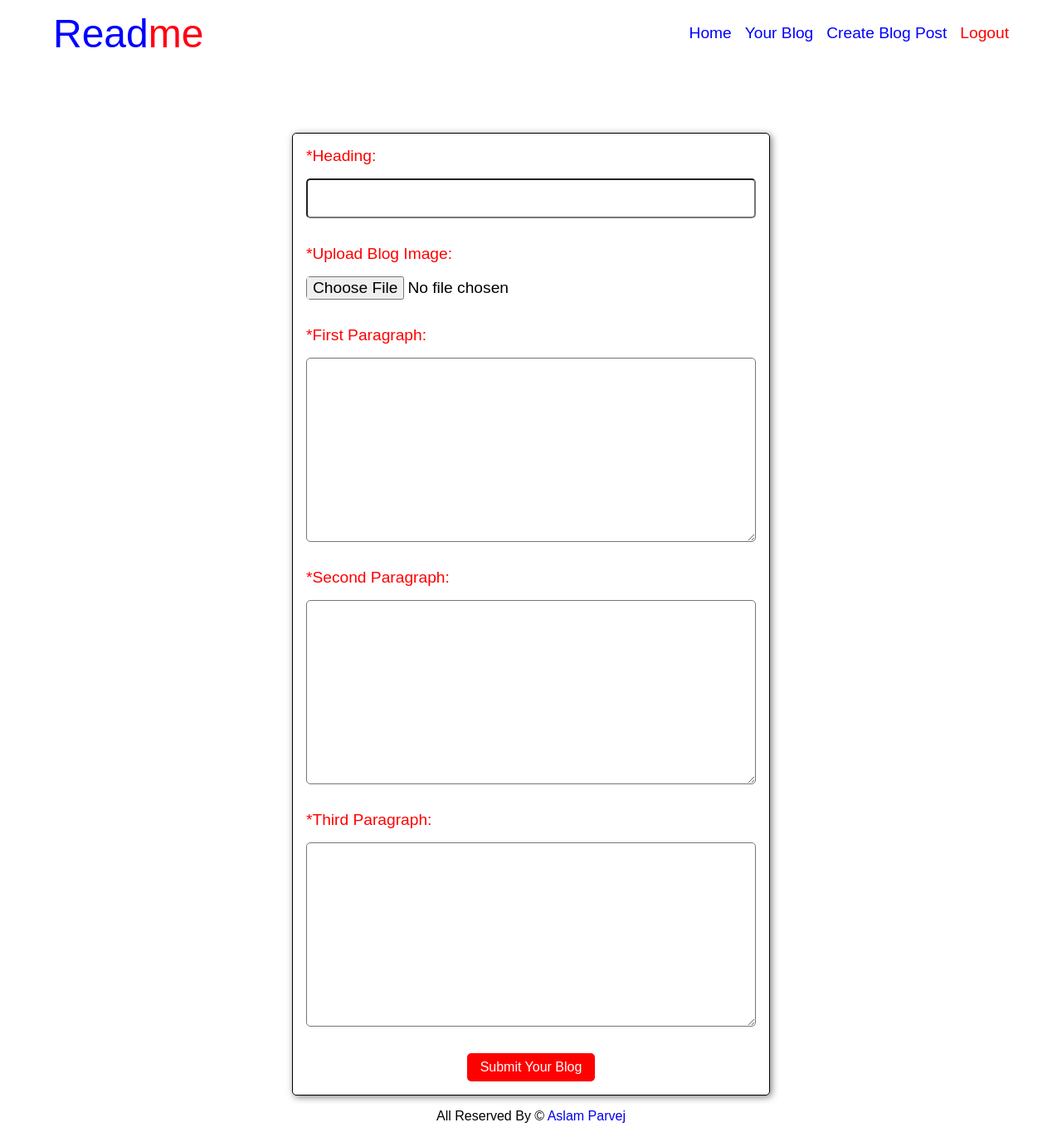
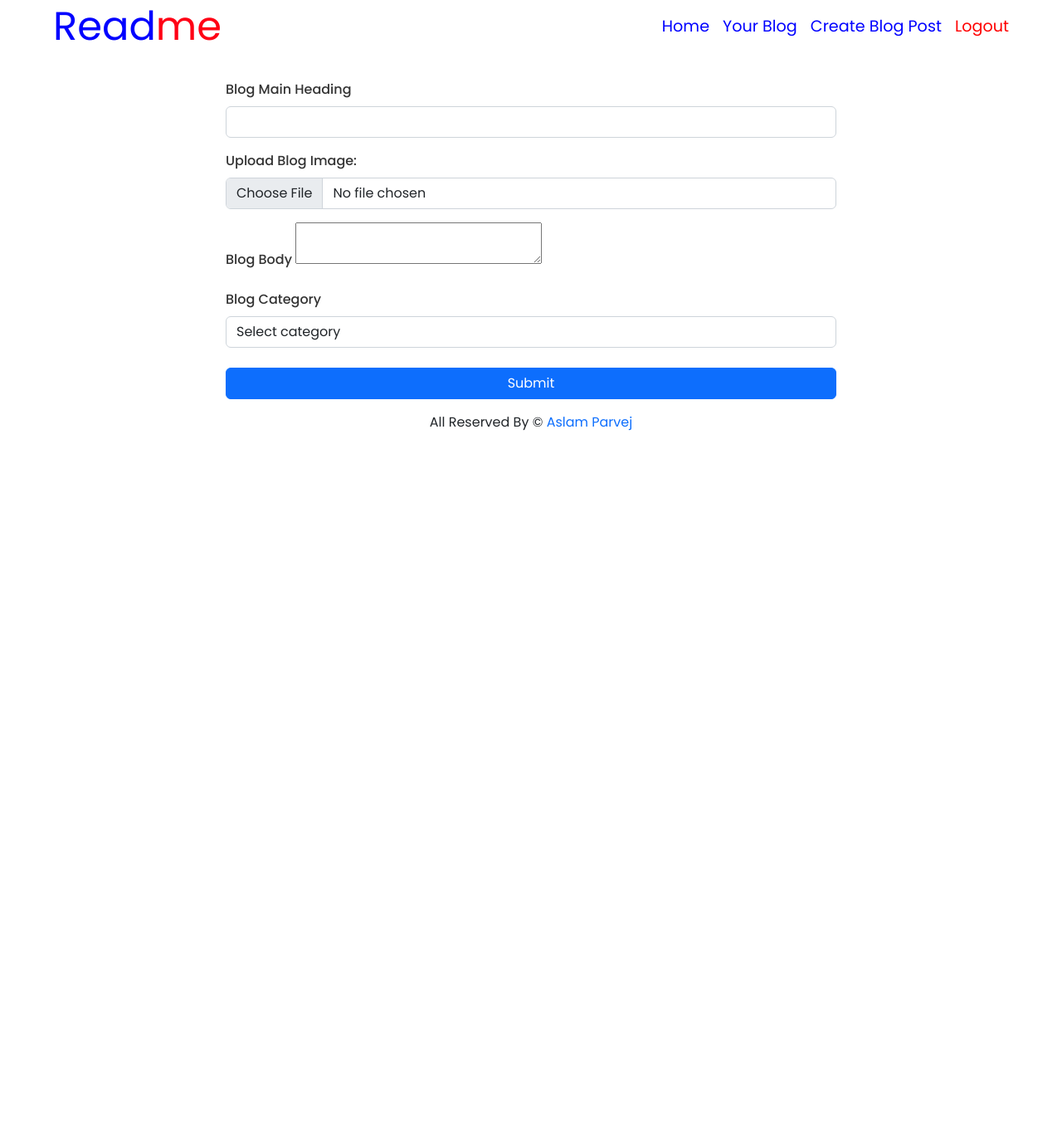
Before and after one commit to aslamparvej/Readme, a PHP site: page /readme/contributer/create_blog.php in a window 1280 px wide. Shown: the whole page at 83% size. After the commit the page ends 519 px from the top, so only its background shows below. Run offline with PHP 8.4, Linux system fonts and the light colour scheme; the visitor is signed in with stand-in values (Sample User, id 1); tables that the repository leaves empty or names only in its code hold one stand-in row (values such as "Sample post"); some libraries are stand-ins or nearby versions.

Commit message:
modified form and blog table

```diff
--- a/contributer/create_blog.php
+++ b/contributer/create_blog.php
@@ -1,11 +1,66 @@
-<?php include "./head.php" ?>
+<?php
+include "./head.php";
+include "./config.php";
+?>
 
 <link rel="stylesheet" href="../css/admin_style.css">
 
 <?php include "./header.php" ?>
 
-    <div class="form-container">
-        <form >
+<?php
+if (isset($_POST['submit'])) {
+
+    if (isset($_FILES['image'])) {
+        $errors = array();
+
+        $file_name = $_FILES['image']['name'];
+        $file_size = $_FILES['image']['size'];
+        $file_tmp = $_FILES['image']['tmp_name'];
+        $file_type = $_FILES['image']['type'];
+        $file_ext = strtolower(end(explode('.', $file_name)));
+        $extensions = array('jpeg', 'jpg', 'png');
+
+       // Checking file extensions
+        if (in_array($file_ext, $extensions) === false) {
+            $errors[] = "This  extension file not allowed, Please choose a JPG or PNG file";
+        }
+
+        // if file is greater than 2MB
+        if ($file_size > 2097152) {
+            $errors[] = "File size must be 2MB or lower";
+        }
+
+        // Upload file if there is no error
+        if (empty($errors) == true) {
+            move_uploaded_file($file_tmp, "upload/" . $file_name);
+        } else {
+            print_r($errors);
+            die();
+        }
+    }
+
+
+    $heading = mysqli_real_escape_string($conn, $_POST['main-heading']);
+    $paragraph_1 = mysqli_real_escape_string($conn, $_POST['editor']);
+    // $paragraph_1 = mysqli_real_escape_string($conn, $_POST['first-para']);
+    // $paragraph_2 = mysqli_real_escape_string($conn, $_POST['second-para']);
+    // $paragraph_3 = mysqli_real_escape_string($conn, $_POST['second-para']);
+    $contributer_id = $_SESSION['contributer_id'];
+    $category_id = mysqli_real_escape_string($conn, $_POST['category']);
+
+    $sql = "INSERT INTO blog_post (blog_title,blog_para1,blog_image,blog_category_id,blog_contributer_id)
+    VALUES ('{$heading}','{$paragraph_1}','{$file_name}',{$category_id},{$contributer_id})";
+    $result = mysqli_query($conn, $sql);
+    if ($result) {
+        header("Location: {$hostname}/contributer/home.php");
+    } else {
+        echo "<div>Query Failed!</div>";
+    }
+}
+?>
+
+<!-- <div class="form-container">
+    <form action="<?php $_SERVER['PHP_SELF']; ?>" method="POST" enctype="multipart/form-data">
         <div class="input-container">
             <label for="heading">*Heading:</label>
             <input type="text" id="heading" name="heading" required>
@@ -26,10 +81,78 @@
             <label for="third-para">*Third Paragraph:</label>
             <textarea name="third-para" id="third-para" cols="30" rows="10" required></textarea>
         </div>
+        <div class="input-container">
+            <label for="category">*Category:</label>
+            <select name="category" id="category">
+                <option disabled selected>Select category</option>
+                <?php
+                $sql = "SELECT * FROM category";
+                $result = mysqli_query($conn, $sql);
+
+                if (mysqli_num_rows($result) > 0) {
+                    while ($row = mysqli_fetch_assoc($result)) {
+                        echo "<option value='{$row['category_id']}'>{$row['category_name']}</option>";
+                    }
+                }
+                ?>
+            </select>
+        </div>
         <div class="btn-container">
             <button type="submit" name="submit">Submit Your Blog</button>
         </div>
     </form>
+</div> -->
+
+<div class="container">
+    <div class="row justify-content-center">
+        <div class="col-8">
+            <form action="<?php $_SERVER['PHP_SELF']; ?>" method="POST" enctype="multipart/form-data">
+                <div class="form-group mt-3">
+                    <label for="main-heading" class="form-label write-blog-label">Blog Main Heading</label>
+                    <input type="text" class="form-control" name="main-heading" id="main-heading">
+                </div>
+                <div class="form-group mt-3">
+                    <label for="image" class="form-label write-blog-label">Upload Blog Image:</label>
+                    <input type="file" class="form-control" id="image" name="image" required>
+                </div>
+                <div class="form-group mt-3">
+                    <label for="editor" class="form-label write-blog-label">Blog Body</label>
+                    <textarea id="editor" name="editor"></textarea>
+                </div>
+                <div class="form-group mt-3">
+                    <label for="category" class="form-label write-blog-label">Blog Category</label>
+                    <select name="category" class="form-control" id="category">
+                        <option disabled selected>Select category</option>
+                        <?php
+                        $sql = "SELECT * FROM category";
+                        $result = mysqli_query($conn, $sql);
+
+                        if (mysqli_num_rows($result) > 0) {
+                            while ($row = mysqli_fetch_assoc($result)) {
+                                echo "<option value='{$row['category_id']}'>{$row['category_name']}</option>";
+                            }
+                        }
+                        ?>
+                    </select>
+                </div>
+                <div class="write-blog-btn-container btn-group mt-4">
+                    <button type="submit" name="submit" class="btn btn-primary write-blog-btn">Submit</button>
+                </div>
+            </form>
+        </div>
+    </div>
 </div>
 
+<script src="https://cdn.tiny.cloud/1/no-api-key/tinymce/6/tinymce.min.js" referrerpolicy="origin"></script>
+<script src="~/Scripts/tinymce/plugins/code/plugin.min.js"></script>
+<script>
+    tinymce.init({
+        selector: 'textarea#editor',
+        skin: 'bootstrap',
+        plugins: 'lists, link, image, media, codesample',
+        toolbar: 'h1 h2 h3 h4 bold italic strikethrough blockquote bullist numlist backcolor | link image media codesample | removeformat help',
+        menubar: false,
+    });
+</script>
+
 <?php include "../footer.php" ?>
--- a/contributer/head.php
+++ b/contributer/head.php
@@ -9,6 +9,17 @@
     <link rel="preconnect" href="https://fonts.gstatic.com" crossorigin>
     <link href="https://fonts.googleapis.com/css2?family=Anton&family=Montserrat:wght@400;700&family=Public+Sans:wght@400;700&display=swap" rel="stylesheet">
     <link rel="stylesheet" href="https://cdnjs.cloudflare.com/ajax/libs/font-awesome/4.7.0/css/font-awesome.min.css">
+    <link rel="preconnect" href="https://fonts.googleapis.com">
+    <link rel="preconnect" href="https://fonts.gstatic.com" crossorigin>
+    <link href="https://fonts.googleapis.com/css2?family=Poppins:wght@400;500;600;700&display=swap" rel="stylesheet">
     <title>Readme Contributer</title>
+    <link rel="stylesheet" href="https://cdn.jsdelivr.net/npm/bootstrap@5.2.3/dist/css/bootstrap.min.css" integrity="sha384-rbsA2VBKQhggwzxH7pPCaAqO46MgnOM80zW1RWuH61DGLwZJEdK2Kadq2F9CUG65" crossorigin="anonymous">
     <link rel="stylesheet" href="../css/styles.css" type="text/css" />
     <link rel="stylesheet" href="../css/contributor_style.css" type="text/css" />
+    <script src="https://cdn.tiny.cloud/1/no-api-key/tinymce/6/tinymce.min.js" referrerpolicy="origin"></script>
+
+        <script>
+          tinymce.init({
+            selector: 'textarea#editor',
+          });
+        </script>
--- a/contributer/header.php
+++ b/contributer/header.php
@@ -18,7 +18,7 @@
         <nav>
             <ul>
                 <li><a href="./home.php">Home</a></li>
-                <li><a href="">Your Blog</a></li>
+                <li><a href="./blogs.php">Your Blog</a></li>
                 <li><a href="./create_blog.php">Create Blog Post</a></li>
                 <li><a href="./logout.php" class="logout">Logout</a></li>
             </ul>
@@ -41,7 +41,7 @@
         <nav id="side-drawer-nav">
             <ul>
                 <li><a href="./home.php">Home</a></li>
-                <li><a href="">Your Blog</a></li>
+                <li><a href="./blogs.php">Your Blog</a></li>
                 <li><a href="./create_blog.php">Create Blog Post</a></li>
                 <li><a href="./logout.php" class="logout">Logout</a></li>
             </ul>
```
Also changed, not shown: contributer/blogs.php (added, +41 -0 lines), contributer/upload/Day 28-31.jpg (added), contributer/upload/General-Recruitment-Process1.png (added), contributer/upload/Screenshot 2022-12-01 000625.jpg (added), contributer/upload/Screenshot 2023-03-25 210645.jpg (added), contributer/upload/Screenshot 2023-03-26 203105.jpg (added), contributer/upload/web-design-2038872_1920.jpg (added). Lines whose indentation alone changed are shown as unchanged.
